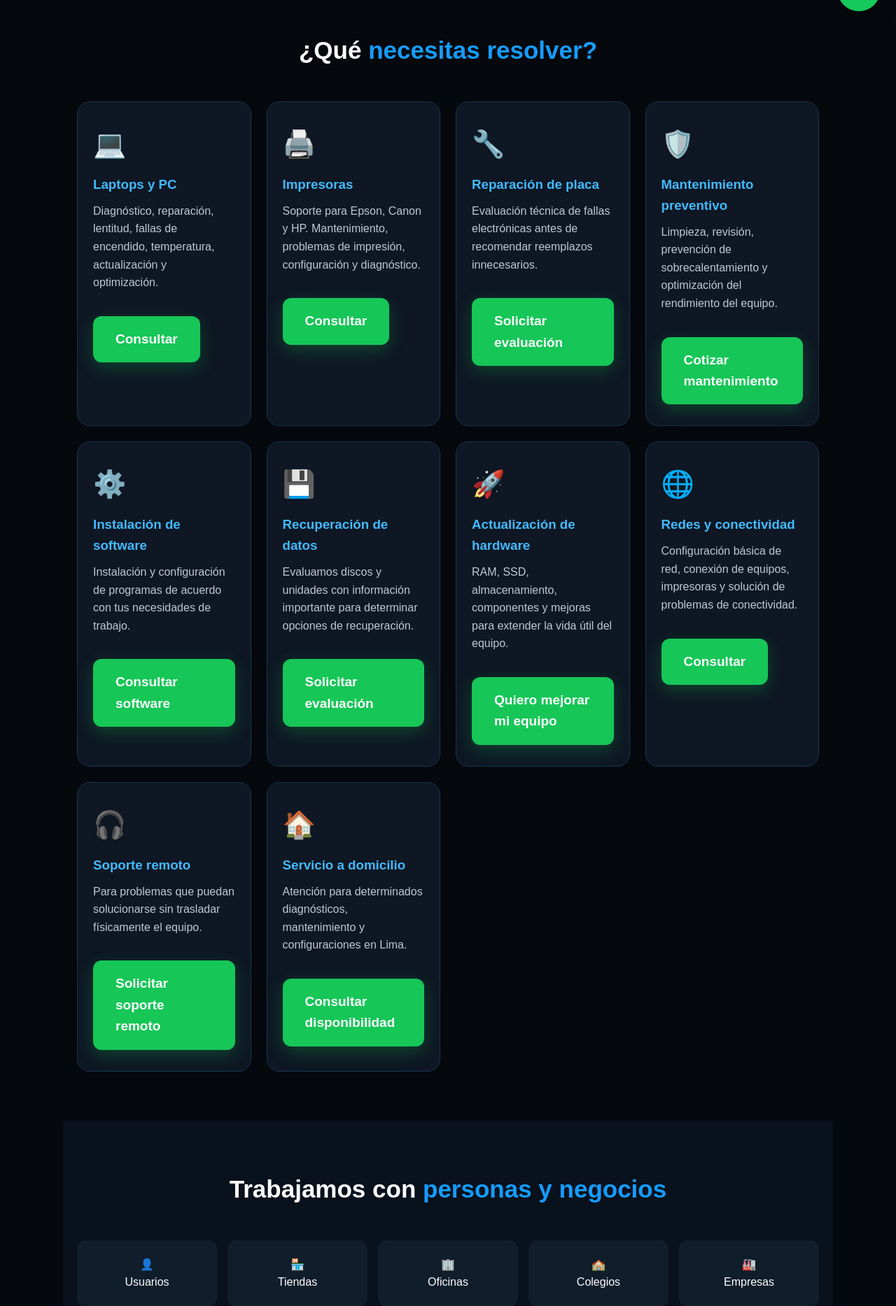
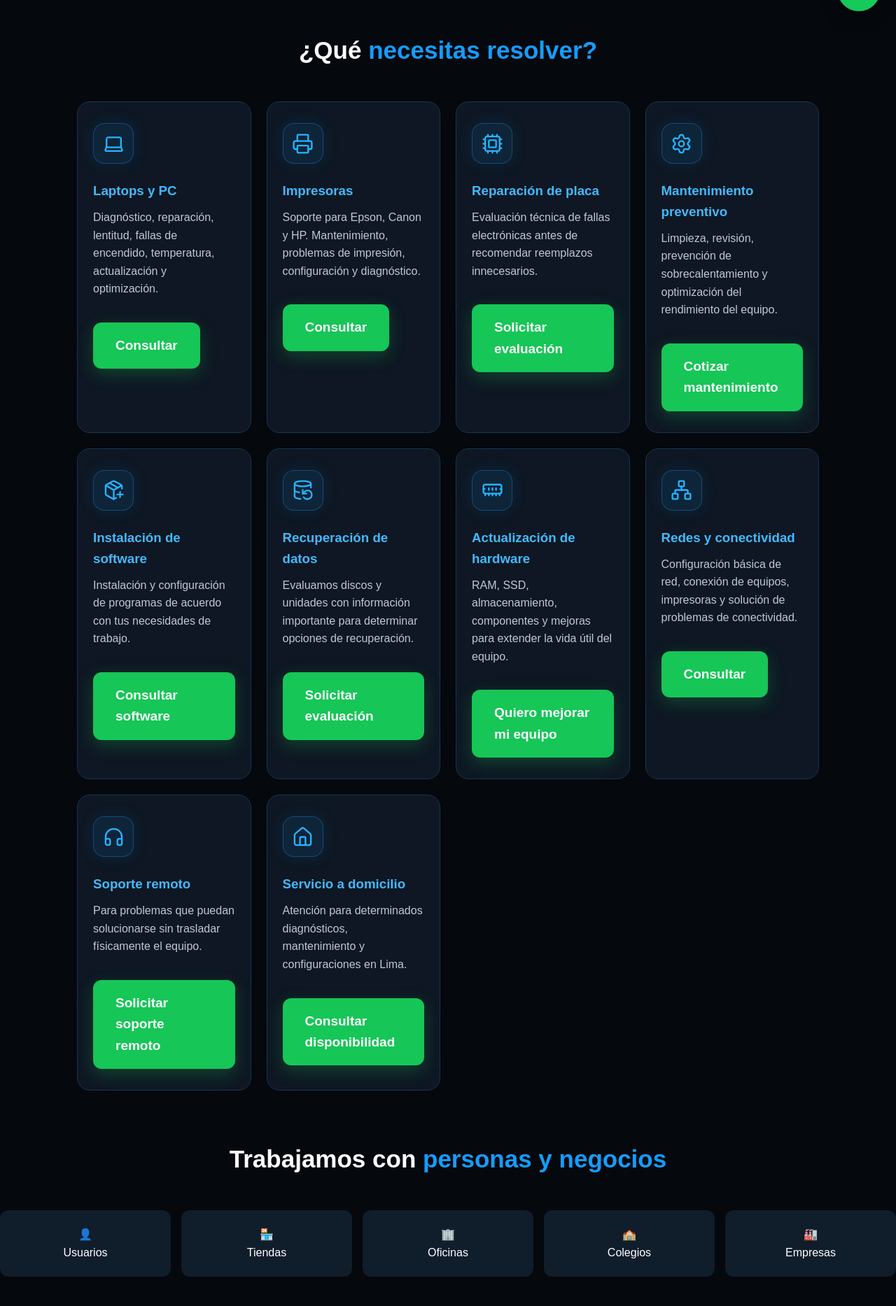
Before and after one commit to paredescarojonatandanelli-sketch/JPC_TECH_CONNECT, a Flask app: page /soporte in a window 1280 px wide. Shown: the part 762-2629 px from the top of the page at 70% size. Run offline with Flask 3, Linux system fonts and the light colour scheme; some libraries are stand-ins or nearby versions.

Commit message:
Moderniza catalogo de soporte tecnico JPC

```diff
--- a/templates/soporte.html
+++ b/templates/soporte.html
@@ -270,8 +270,35 @@
                 font-size: 31px;
             }
         }
+.icon{
+    width:58px;
+    height:58px;
+    display:flex;
+    align-items:center;
+    justify-content:center;
 
+    margin-bottom:24px;
+
+    border-radius:16px;
+
+    background:rgba(20,160,255,.10);
+    border:1px solid rgba(30,170,255,.30);
+
+    box-shadow:
+        0 0 25px rgba(0,150,255,.12);
+}
+
+.icon svg{
+    width:31px;
+    height:31px;
+
+    stroke:#27b4ff;
+    stroke-width:1.8;
+}
     </style>
+    <script src="https://unpkg.com/lucide@latest"></script>
+</head>
+<script src="https://unpkg.com/lucide@latest"></script>
 </head>
 
 <body>
@@ -546,14 +616,12 @@
             >
                 Consultar disponibilidad
             </a>
+
         </div>
 
     </div>
 
 </section>
-
-
-<section class="ideal">
 
     <h2 class="section-title">
         Trabajamos con
@@ -715,6 +783,9 @@
 >
     ☎
 </a>
+<script>
+    lucide.createIcons();
+</script>
 
 </body>
 </html>
```
Also changed, not shown: other parts of templates/soporte.html (+53 -10 lines).
